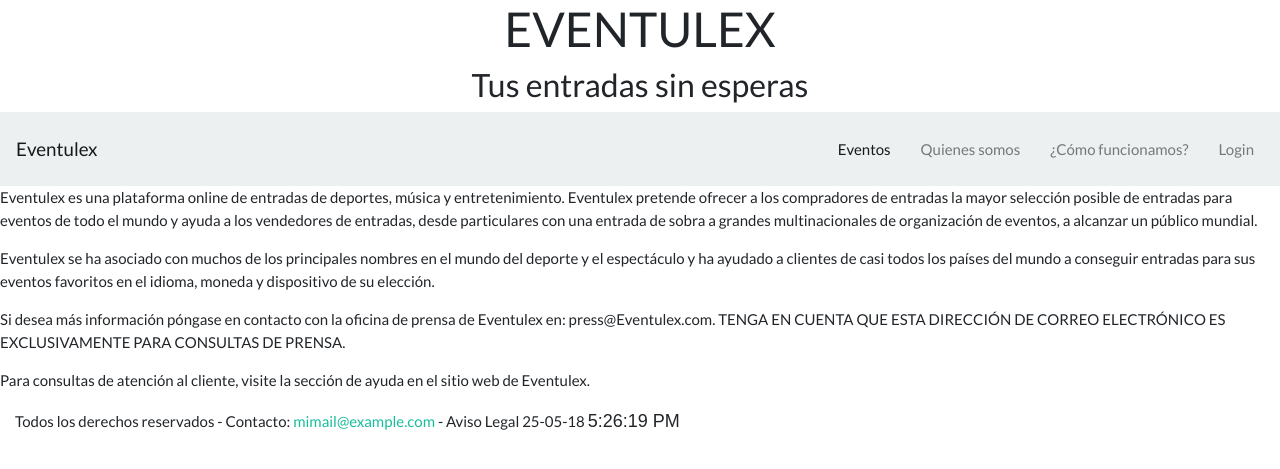
After one commit to katsekun/eventulexv2, a CodeIgniter app: page /codeigniter/index.php/eventulex/quienes_somos in a window 1280 px wide. The commit adds this page. Shown: the top 469 px of the page. Run offline with CodeIgniter, Linux system fonts and the light colour scheme; some libraries are stand-ins or nearby versions.

Commit message:
Jordi 2018-05-25

```diff
--- a/codeigniter/application/controllers/eventulex.php
+++ b/codeigniter/application/controllers/eventulex.php
@@ -126,8 +126,8 @@ class eventulex extends CI_Controller
     public function acceso()
     {
     	$this->load->view('eventCabecera');
-        $this->load->view('eventUserAcceso');
-        $this->load->view('eventPie');
+      $this->load->view('eventUserAcceso');
+      $this->load->view('eventPie');
     }
 
     public function cargaEvento($evento)
@@ -143,4 +143,12 @@ class eventulex extends CI_Controller
       $this->load->view('eventFichaEvento',$data2);
       $this->load->view('eventPie');
     }
+
+    public function quienes_somos()
+    {
+      $this->load->helper('url');
+      $this->load->view('eventCabecera');
+      $this->load->view('quienesSomos');
+      $this->load->view('eventPie');
+    }
 }
--- a/codeigniter/application/views/eventCabecera.php
+++ b/codeigniter/application/views/eventCabecera.php
@@ -33,7 +33,7 @@
 					<a class="nav-link" href="/eventulexv2/codeigniter">Eventos <span class="sr-only">(current)</span></a>
 				</li>
 				<li class="nav-item">
-					<a class="nav-link" href="/eventulexv2/codeigniter/quienes_somos">Quienes somos</a>
+					<a class="nav-link" href="/eventulexv2/codeigniter/index.php/eventulex/quienes_somos">Quienes somos</a>
 				</li>
 				<li class="nav-item">
 					<a class="nav-link" href="/eventulexv2/codeigniter/como_funcionamos">¿Cómo funcionamos?</a>
--- a/codeigniter/application/views/eventPrincipal.php
+++ b/codeigniter/application/views/eventPrincipal.php
@@ -10,8 +10,8 @@
 				echo "<div class='col-md-6 text-center'>
 				<a href='/eventulexv2/codeigniter/index.php/eventulex/cargaEvento/". $query[$i]->id. "/'>
         	<table class='tabla_eventos' id=" . $query[$i]->id . " width='auto'><tr><td> " . $query[$i]->nombre . " (" . $query[$i]->cat . ")</td></tr><tr><td> " . $query[$i]->lugar . "<br>" .  $query[$i]->fecha_ini . " - " . $query[$i]->fecha_fin . "</td></tr><tr><td> " . $query[$i]->descripcion . "<br> " . $query[$i]->logo ."</td></tr></table></a></div>";
-        }
-    }
-    ?>
+        	}
+    	}
+    	?>
 	</div>
 </div>
--- /dev/null
+++ b/codeigniter/application/views/quienesSomos.php
@@ -0,0 +1,6 @@
+<div>
+<p>Eventulex es una plataforma online de entradas de deportes, música y entretenimiento. Eventulex pretende ofrecer a los compradores de entradas la mayor selección posible de entradas para eventos de todo el mundo y ayuda a los vendedores de entradas, desde particulares con una entrada de sobra a grandes multinacionales de organización de eventos, a alcanzar un público mundial.</p>
+<p>Eventulex se ha asociado con muchos de los principales nombres en el mundo del deporte y el espectáculo y ha ayudado a clientes de casi todos los países del mundo a conseguir entradas para sus eventos favoritos en el idioma, moneda y dispositivo de su elección.</p>
+<p>Si desea más información póngase en contacto con la oficina de prensa de Eventulex en: press@Eventulex.com. TENGA EN CUENTA QUE ESTA DIRECCIÓN DE CORREO ELECTRÓNICO ES EXCLUSIVAMENTE PARA CONSULTAS DE PRENSA.</p>
+<p>Para consultas de atención al cliente, visite la sección de ayuda en el sitio web de Eventulex.</p>
+</div>
```
Also changed, not shown: codeigniter/application/views/eventFichaEvento.php (+14 -3 lines).
